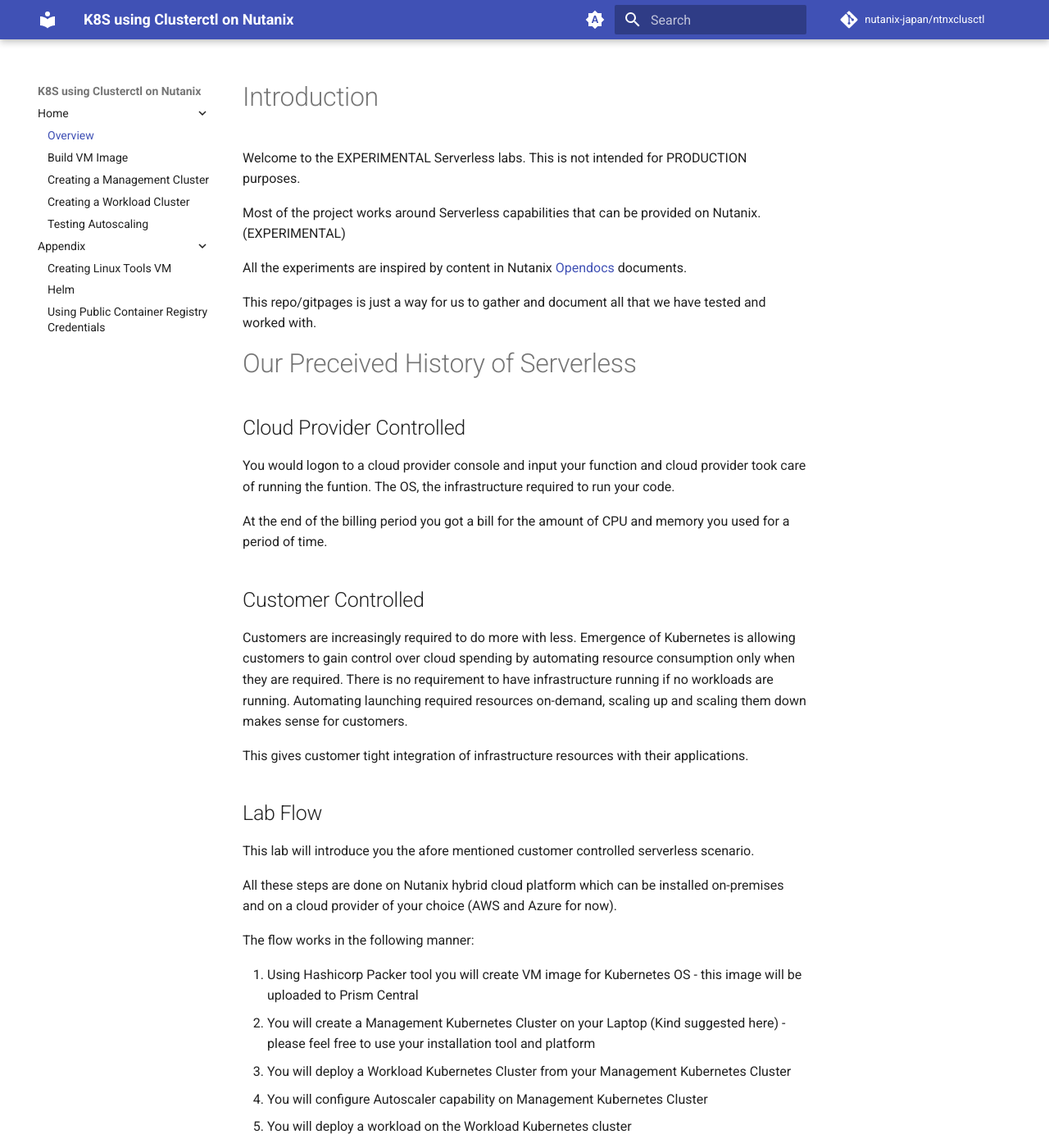
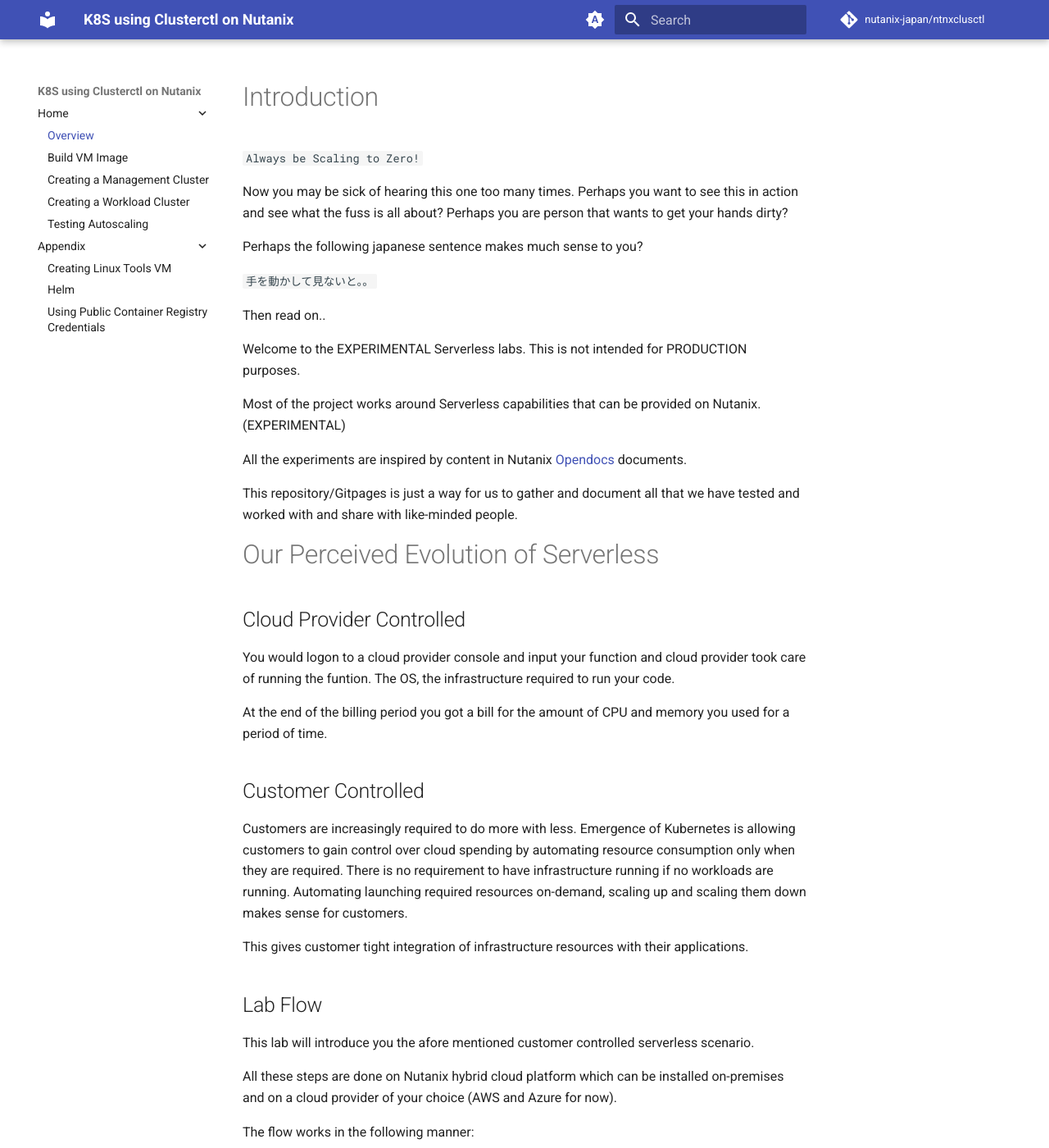
Before and after one commit to nutanix-japan/ntnxclusctl, an MkDocs documentation site: the page built from docs/index.md, in a window 1280 px wide and 1400 px high. Shown: the whole window at 82% size. Built offline with MkDocs 1.6.1 and Material for MkDocs 9.7.7, drawn with Linux system fonts in a browser that asks for light colours; comment, search, counter and statistics services are not loaded; some of the changed text lies outside the part shown.

Commit message:
Tue Apr 18 12:30:00 JST 2023

````diff
--- a/docs/index.md
+++ b/docs/index.md
@@ -1,4 +1,14 @@
 # Introduction
+
+``Always be Scaling to Zero! ``
+
+Now you may be sick of hearing this one too many times. Perhaps you want to see this in action and see what the fuss is all about? Perhaps you are person that wants to get your hands dirty?
+
+Perhaps the following japanese sentence makes much sense to you?
+
+``手を動かして見ないと。。``
+
+Then read on..
 
 Welcome to the EXPERIMENTAL Serverless labs. This is not intended for PRODUCTION purposes.
 
@@ -6,9 +16,9 @@
 
 All the experiments are inspired by content in Nutanix [Opendocs](https://opendocs.nutanix.com) documents.
 
-This repo/gitpages is just a way for us to gather and document all that we have tested and worked with.
+This repository/Gitpages is just a way for us to gather and document all that we have tested and worked with and share with like-minded people.
 
-# Our Preceived History of Serverless
+# Our Perceived Evolution of Serverless
 ## Cloud Provider Controlled
 
 You would logon to a cloud provider console and input your function and cloud provider took care of running the funtion. The OS, the infrastructure required to run your code.
@@ -26,14 +36,8 @@
 
 All these steps are done on Nutanix hybrid cloud platform which can be installed on-premises and on a cloud provider of your choice (AWS and Azure for now).
 
+
 The flow works in the following manner:
-
-1. Using Hashicorp Packer tool you will create VM image for Kubernetes OS - this image will be uploaded to Prism Central
-2. You will create a Management Kubernetes Cluster on your Laptop (Kind suggested here) - please feel free to use your installation tool and platform
-3. You will deploy a Workload Kubernetes Cluster from your Management Kubernetes Cluster
-4. You will configure Autoscaler capability on Management Kubernetes Cluster
-5. You will deploy a workload on the Workload Kubernetes cluster
-6. You will test Scaling events on the workload in the Workload Kubernets cluster
 
 ```mermaid
 stateDiagram
@@ -58,3 +62,12 @@
       ScaleUp --> ScaleDown
     }
 ```
+
+1. Using Hashicorp Packer tool you will create VM image for Kubernetes OS - this image will be uploaded to Prism Central
+2. You will create a Management Kubernetes Cluster on your Laptop (Kind suggested here) - please feel free to use your installation tool and platform
+3. You will deploy a Workload Kubernetes Cluster from your Management Kubernetes Cluster
+4. You will configure Autoscaler capability on Management Kubernetes Cluster
+5. You will deploy a workload on the Workload Kubernetes cluster
+6. You will test Scaling events on the workload in the Workload Kubernetes cluster
+
+Happy Scaling to Zero!
````
